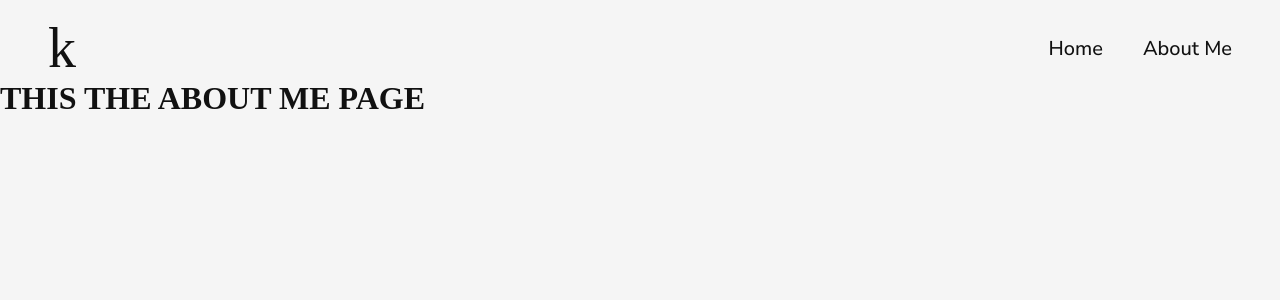
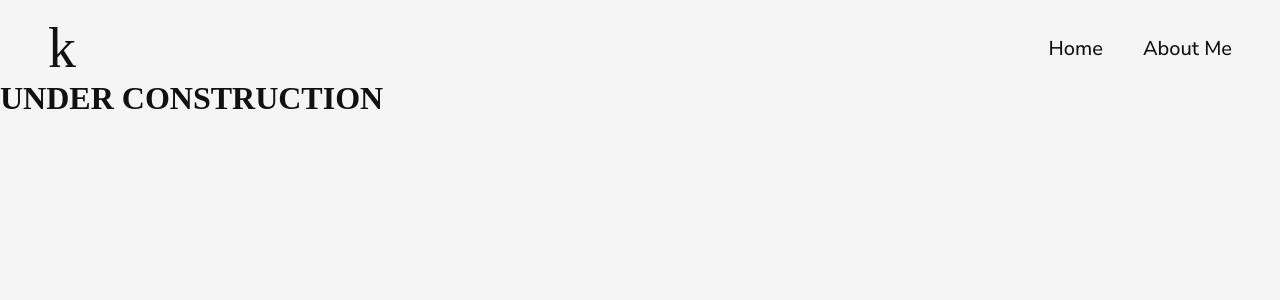
Before and after one commit to keikaloustian/keikaloustian.github.io, a Jekyll site: the page built from about.html, in a window 1280 px wide. Shown: the top 300 px of the page. Built offline with Jekyll 4.4.1, drawn with Linux system fonts in a browser that asks for light colours; some web fonts are replaced.

Commit message:
Change placeholder to under construction

```diff
--- a/about.html
+++ b/about.html
@@ -3,4 +3,4 @@ layout: default
 ---
 
 {% include header.html %}
-<h1>THIS THE ABOUT ME PAGE</h1>
+<h1>UNDER CONSTRUCTION</h1>
```
